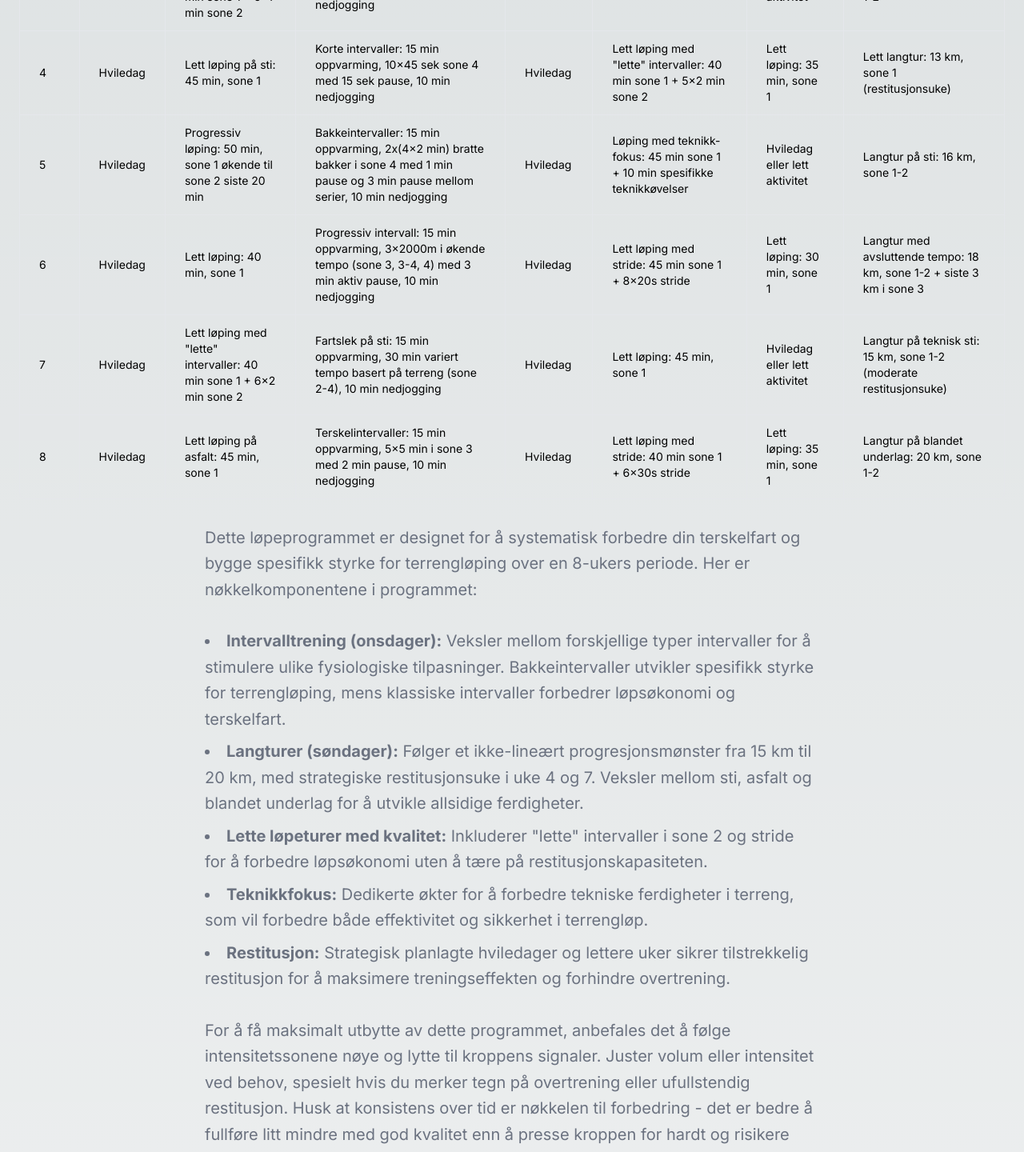
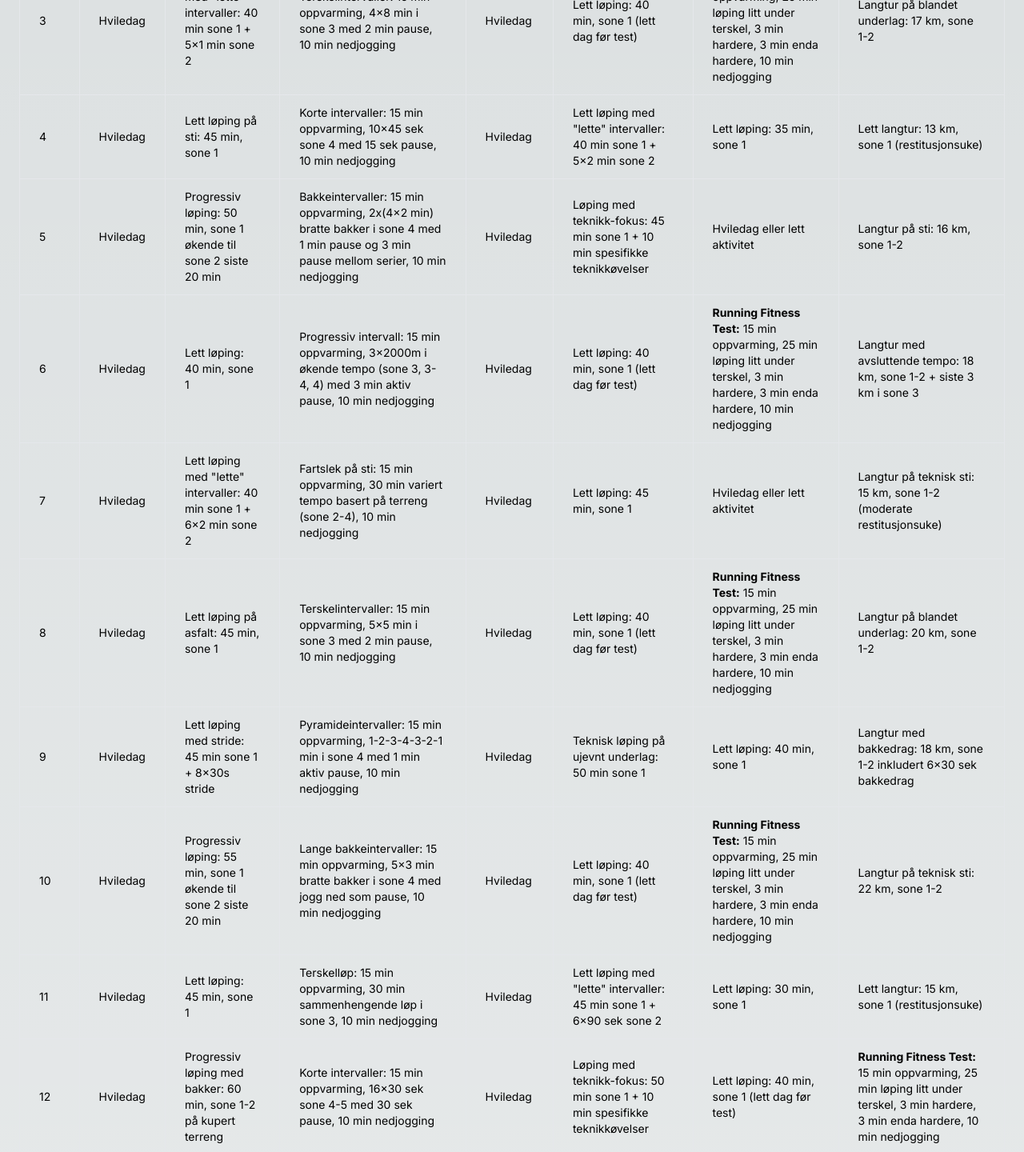
Before and after one commit to Zoney/coach, a Next.js app: page /terreng in a window 1280 px wide. Shown: the part 1330-2770 px from the top of the page at 80% size. Built offline with nearby package versions, Linux system fonts and the light colour scheme.

Commit message:
Expand terrain running training plan to 15 weeks with comprehensive updates

```diff
--- a/app/terreng/page.tsx
+++ b/app/terreng/page.tsx
@@ -11,7 +11,7 @@
         spesifikk styrke og utholdenhet for terrengløping. Med en balansert
         kombinasjon av strukturerte intervalløkter, progressive langturer og
         kvalitetsøkter i variert terreng, vil denne planen hjelpe deg å utvikle
-        både fart og tekniske ferdigheter. La oss ta din løping til neste nivå –
+        både fart og tekniske ferdigheter over en 15-ukers periode. La oss ta din løping til neste nivå –
         både på asfalt og i terrenget.
       </>
     ),
@@ -20,7 +20,7 @@
       <>
         <p className="max-w-3xl mx-auto my-8 text-gray-500 md:text-xl/relaxed dark:text-gray-400">
           Denne løpeplanen er strukturert for å systematisk forbedre din terskelfart
-          og bygge spesifikk styrke for terrengløping. Basert på vitenskapelige
+          og bygge spesifikk styrke for terrengløping over en 15-ukers periode. Basert på vitenskapelige
           treningsprinsipper, inkluderer programmet en nøye balanse mellom høy- og
           lavintensitetstrening, med særlig fokus på terskelfart og terrengspesifikke
           ferdigheter.
@@ -31,8 +31,8 @@
           fokus på både klassiske intervaller og bakkeintervaller for å utvikle
           både aerob kapasitet og spesifikk styrke. Langturer på søndager øker
           gradvis, men ikke-lineært, for å tillate restitusjon mellom mer krevende
-          økter. En kombinasjon av løping på sti og asfalt sikrer allsidig utvikling
-          og spesifikk forberedelse for terrengløp.
+          økter. Regelmessige Running Fitness tester omtrent hver tredje lørdag gir deg mulighet
+          til å måle fremgangen i terskelfart gjennom hele treningsperioden.
         </p>
       </>
     ),
@@ -85,8 +85,10 @@
                 Terskelintervaller: 15 min oppvarming, 4x8 min i sone 3 med 2 min pause, 10 min nedjogging
               </td>
               <td className="px-6 py-3">Hviledag</td>
-              <td className="px-6 py-3">Lett løping: 45 min, sone 1</td>
-              <td className="px-6 py-3">Hviledag eller lett aktivitet</td>
+              <td className="px-6 py-3">Lett løping: 40 min, sone 1 (lett dag før test)</td>
+              <td className="px-6 py-3">
+                <strong>Running Fitness Test:</strong> 15 min oppvarming, 25 min løping litt under terskel, 3 min hardere, 3 min enda hardere, 10 min nedjogging
+              </td>
               <td className="px-6 py-3">Langtur på blandet underlag: 17 km, sone 1-2</td>
             </tr>
             <tr className="divide-x divide-gray-200 dark:divide-gray-800">
@@ -124,8 +126,10 @@
                 tempo (sone 3, 3-4, 4) med 3 min aktiv pause, 10 min nedjogging
               </td>
               <td className="px-6 py-3">Hviledag</td>
-              <td className="px-6 py-3">Lett løping med stride: 45 min sone 1 + 8x20s stride</td>
-              <td className="px-6 py-3">Lett løping: 30 min, sone 1</td>
+              <td className="px-6 py-3">Lett løping: 40 min, sone 1 (lett dag før test)</td>
+              <td className="px-6 py-3">
+                <strong>Running Fitness Test:</strong> 15 min oppvarming, 25 min løping litt under terskel, 3 min hardere, 3 min enda hardere, 10 min nedjogging
+              </td>
               <td className="px-6 py-3">Langtur med avsluttende tempo: 18 km, sone 1-2 + siste 3 km i sone 3</td>
             </tr>
             <tr className="divide-x divide-gray-200 dark:divide-gray-800">
@@ -149,9 +153,101 @@
                 Terskelintervaller: 15 min oppvarming, 5x5 min i sone 3 med 2 min pause, 10 min nedjogging
               </td>
               <td className="px-6 py-3">Hviledag</td>
-              <td className="px-6 py-3">Lett løping med stride: 40 min sone 1 + 6x30s stride</td>
-              <td className="px-6 py-3">Lett løping: 35 min, sone 1</td>
+              <td className="px-6 py-3">Lett løping: 40 min, sone 1 (lett dag før test)</td>
+              <td className="px-6 py-3">
+                <strong>Running Fitness Test:</strong> 15 min oppvarming, 25 min løping litt under terskel, 3 min hardere, 3 min enda hardere, 10 min nedjogging
+              </td>
               <td className="px-6 py-3">Langtur på blandet underlag: 20 km, sone 1-2</td>
+            </tr>
+            <tr className="divide-x divide-gray-200 dark:divide-gray-800">
+              <td className="px-6 py-3">9</td>
+              <td className="px-6 py-3">Hviledag</td>
+              <td className="px-6 py-3">Lett løping med stride: 45 min sone 1 + 8x30s stride</td>
+              <td className="px-6 py-3">
+                Pyramideintervaller: 15 min oppvarming, 1-2-3-4-3-2-1 min i sone 4 med 1 min aktiv pause, 10 min nedjogging
+              </td>
+              <td className="px-6 py-3">Hviledag</td>
+              <td className="px-6 py-3">Teknisk løping på ujevnt underlag: 50 min sone 1</td>
+              <td className="px-6 py-3">Lett løping: 40 min, sone 1</td>
+              <td className="px-6 py-3">Langtur med bakkedrag: 18 km, sone 1-2 inkludert 6x30 sek bakkedrag</td>
+            </tr>
+            <tr className="divide-x divide-gray-200 dark:divide-gray-800">
+              <td className="px-6 py-3">10</td>
+              <td className="px-6 py-3">Hviledag</td>
+              <td className="px-6 py-3">Progressiv løping: 55 min, sone 1 økende til sone 2 siste 20 min</td>
+              <td className="px-6 py-3">
+                Lange bakkeintervaller: 15 min oppvarming, 5x3 min bratte bakker i sone 4 med jogg ned som pause, 10 min nedjogging
+              </td>
+              <td className="px-6 py-3">Hviledag</td>
+              <td className="px-6 py-3">Lett løping: 40 min, sone 1 (lett dag før test)</td>
+              <td className="px-6 py-3">
+                <strong>Running Fitness Test:</strong> 15 min oppvarming, 25 min løping litt under terskel, 3 min hardere, 3 min enda hardere, 10 min nedjogging
+              </td>
+              <td className="px-6 py-3">Langtur på teknisk sti: 22 km, sone 1-2</td>
+            </tr>
+            <tr className="divide-x divide-gray-200 dark:divide-gray-800">
+              <td className="px-6 py-3">11</td>
+              <td className="px-6 py-3">Hviledag</td>
+              <td className="px-6 py-3">Lett løping: 45 min, sone 1</td>
+              <td className="px-6 py-3">
+                Terskelløp: 15 min oppvarming, 30 min sammenhengende løp i sone 3, 10 min nedjogging
+              </td>
+              <td className="px-6 py-3">Hviledag</td>
+              <td className="px-6 py-3">Lett løping med "lette" intervaller: 45 min sone 1 + 6x90 sek sone 2</td>
+              <td className="px-6 py-3">Lett løping: 30 min, sone 1</td>
+              <td className="px-6 py-3">Lett langtur: 15 km, sone 1 (restitusjonsuke)</td>
+            </tr>
+            <tr className="divide-x divide-gray-200 dark:divide-gray-800">
+              <td className="px-6 py-3">12</td>
+              <td className="px-6 py-3">Hviledag</td>
+              <td className="px-6 py-3">Progressiv løping med bakker: 60 min, sone 1-2 på kupert terreng</td>
+              <td className="px-6 py-3">
+                Korte intervaller: 15 min oppvarming, 16x30 sek sone 4-5 med 30 sek pause, 10 min nedjogging
+              </td>
+              <td className="px-6 py-3">Hviledag</td>
+              <td className="px-6 py-3">Løping med teknikk-fokus: 50 min sone 1 + 10 min spesifikke teknikkøvelser</td>
+              <td className="px-6 py-3">Lett løping: 40 min, sone 1 (lett dag før test)</td>
+              <td className="px-6 py-3">
+                <strong>Running Fitness Test:</strong> 15 min oppvarming, 25 min løping litt under terskel, 3 min hardere, 3 min enda hardere, 10 min nedjogging
+              </td>
+            </tr>
+            <tr className="divide-x divide-gray-200 dark:divide-gray-800">
+              <td className="px-6 py-3">13</td>
+              <td className="px-6 py-3">Hviledag</td>
+              <td className="px-6 py-3">Lett løping på asfalt: 45 min, sone 1</td>
+              <td className="px-6 py-3">
+                Fartslek med spesifikke segmenter: 15 min oppvarming, 40 min variert tempo med 8x2 min hardt, 10 min nedjogging
+              </td>
+              <td className="px-6 py-3">Hviledag</td>
+              <td className="px-6 py-3">Lett løping med stride: 50 min sone 1 + 6x30s stride</td>
+              <td className="px-6 py-3">Hviledag eller lett aktivitet</td>
+              <td className="px-6 py-3">Langtur på blandet underlag: 24 km, sone 1-2</td>
+            </tr>
+            <tr className="divide-x divide-gray-200 dark:divide-gray-800">
+              <td className="px-6 py-3">14</td>
+              <td className="px-6 py-3">Hviledag</td>
+              <td className="px-6 py-3">Lett løping med "lette" intervaller: 45 min sone 1 + 8x1 min sone 2</td>
+              <td className="px-6 py-3">
+                Klassiske intervaller: 15 min oppvarming, 5x1200m i sone 4 med 2 min aktiv pause, 10 min nedjogging
+              </td>
+              <td className="px-6 py-3">Hviledag</td>
+              <td className="px-6 py-3">Teknisk løping på sti: 45 min sone 1, fokus på nedoverbakker</td>
+              <td className="px-6 py-3">Lett løping: 40 min, sone 1 (lett dag før test)</td>
+              <td className="px-6 py-3">
+                <strong>Running Fitness Test:</strong> 15 min oppvarming, 25 min løping litt under terskel, 3 min hardere, 3 min enda hardere, 10 min nedjogging
+              </td>
+            </tr>
+            <tr className="divide-x divide-gray-200 dark:divide-gray-800">
+              <td className="px-6 py-3">15</td>
+              <td className="px-6 py-3">Hviledag</td>
+              <td className="px-6 py-3">Progressiv løping: 60 min, sone 1 økende til sone 2 siste 20 min</td>
+              <td className="px-6 py-3">
+                Terskelintervaller med progresjon: 15 min oppvarming, 2x12 min i sone 3 med 3 min pause, 10 min nedjogging
+              </td>
+              <td className="px-6 py-3">Hviledag</td>
+              <td className="px-6 py-3">Lett løping: 45 min, sone 1</td>
+              <td className="px-6 py-3">Lett løping: 30 min, sone 1 + 4x30s stride</td>
+              <td className="px-6 py-3">Langtur på variert terreng: 20-25 km, sone 1-2 med noen bakkedrag</td>
             </tr>
           </tbody>
         </table>
@@ -161,7 +257,7 @@
       <div className="max-w-3xl mx-auto my-8 text-gray-500 md:text-xl/relaxed dark:text-gray-400">
         <p className="max-w-3xl mx-auto my-8 text-gray-500 md:text-xl/relaxed dark:text-gray-400">
           Dette løpeprogrammet er designet for å systematisk forbedre din terskelfart
-          og bygge spesifikk styrke for terrengløping over en 8-ukers periode. Her er
+          og bygge spesifikk styrke for terrengløping over en 15-ukers periode. Her er
           nøkkelkomponentene i programmet:
         </p>
         <ul className="list-disc list-inside">
@@ -172,9 +268,14 @@
             klassiske intervaller forbedrer løpsøkonomi og terskelfart.
           </li>
           <li className="mb-2">
+            <strong>Running Fitness Test (omtrent hver 3. uke):</strong> Regelmessige
+            tester for å måle fremgang i terskelfart og løpskapasitet. Disse testene
+            følger Coros-formatet og gir konkrete data for å spore forbedringer over tid.
+          </li>
+          <li className="mb-2">
             <strong>Langturer (søndager):</strong> Følger et ikke-lineært
-            progresjonsmønster fra 15 km til 20 km, med strategiske restitusjonsuke i
-            uke 4 og 7. Veksler mellom sti, asfalt og blandet underlag for å utvikle
+            progresjonsmønster fra 15 km opp til 24 km, med strategiske restitusjonsuke i
+            uke 4, 7 og 11. Veksler mellom sti, asfalt og blandet underlag for å utvikle
             allsidige ferdigheter.
           </li>
           <li className="mb-2">
@@ -188,9 +289,15 @@
             terrengløp.
           </li>
           <li className="mb-2">
-            <strong>Restitusjon:</strong> Strategisk planlagte hviledager og lettere
-            uker sikrer tilstrekkelig restitusjon for å maksimere treningseffekten og
-            forhindre overtrening.
+            <strong>Periodisering:</strong> Programmet følger en periodisert tilnærming over
+            de 15 ukene, med gradvise økninger i volum og intensitet, etterfulgt av strategiske
+            restitusjonsuker for å sikre tilstrekkelig tid til adaptasjon og redusere risikoen
+            for overtrening.
+          </li>
+          <li className="mb-2">
+            <strong>Variasjon i intervalltyper:</strong> Etter hvert som programmet skrider frem,
+            introduseres mer avanserte intervallformater som pyramideintervaller og lengre sammenhengende
+            terskelløp for å fremme ytterligere fysiologiske tilpasninger og mentalt engasjement.
           </li>
         </ul>
         <p className="max-w-3xl mx-auto my-8 text-gray-500 md:text-xl/relaxed dark:text-gray-400">
@@ -238,6 +345,12 @@
           <li className="mb-2">
             Følg med på terskelfarten på Coros-klokken for å spore fremgang og justere intensiteten i terskeløktene deretter.
           </li>
+          <li className="mb-2">
+            Bruk resultatene fra Running Fitness Test til å justere treningsintensitetene. Hvis terskelfarten forbedres, bør også intensiteten i intervalltreningen økes tilsvarende.
+          </li>
+          <li className="mb-2">
+            For løpere med begrenset erfaring med høyt treningsvolum, vurder å redusere volumet på de lengste langturene (over 20 km) i uke 13 og 15.
+          </li>
         </ul>
 
         <h4 className="text-xl font-bold mt-4">Treningsformer og Begreper</h4>
@@ -245,6 +358,14 @@
           Her er en forklaring på de ulike treningsformene og begrepene som brukes i programmet:
         </p>
         <ul className="list-disc list-inside">
+          <li className="mb-4">
+            <strong>Running Fitness Test:</strong> En standardisert test utviklet av Coros for å måle løpeform og terskelfart.
+            Testen består av en oppvarmingsfase, etterfulgt av 25 minutter løping like under terskelintensitet, deretter 3 minutter
+            med hardere løping, og avsluttes med 3 minutter med maksimal innsats. Basert på dataene som samles under testen
+            (spesielt hjertefrekvens og hastighet), beregner Coros-klokken din terskelfart og andre viktige treningsmetrikker.
+            Det anbefales å gjennomføre testen på flat, jevn overflate for mest mulig nøyaktige resultater. Gjennomfør testen
+            med jevne mellomrom for å spore fremgang og justere treningsintensitetene deretter.
+          </li>
           <li className="mb-4">
             <strong>Stride/Strides:</strong> Korte, kontrollerte akselerasjoner på 20-30 sekunder hvor du gradvis øker farten
             til ca. 85-90% av maksimal innsats, holder den i noen sekunder, og deretter gradvis senker farten. Strides utføres
@@ -293,6 +414,16 @@
             (sone 1) for å tillate bevisst fokus på teknikk, men inkluderer ofte teknisk utfordrende partier som krever
             konsentrasjon og spesifikke ferdigheter.
           </li>
+          <li className="mb-4">
+            <strong>Pyramideintervaller:</strong> En intervallstruktur hvor varigheten av arbeidsperiodene først øker
+            gradvis og deretter avtar, ofte i et symmetrisk mønster (f.eks. 1-2-3-2-1 min). Denne variasjonen i arbeidsperiode
+            stimulerer ulike energisystemer i en enkelt økt og gir både fysisk og mental variasjon.
+          </li>
+          <li className="mb-4">
+            <strong>Bakkedrag:</strong> Korte, eksplosive akselerasjoner i oppoverbakke som varer i 20-30 sekunder.
+            Disse utføres nær maksimal innsats (sone 4-5) og utvikler anaerob kapasitet, styrke og kraftutvikling.
+            De er spesielt nyttige for terrengløpere som regelmessig møter bratte bakker.
+          </li>
         </ul>
       </div>
     ),
```
